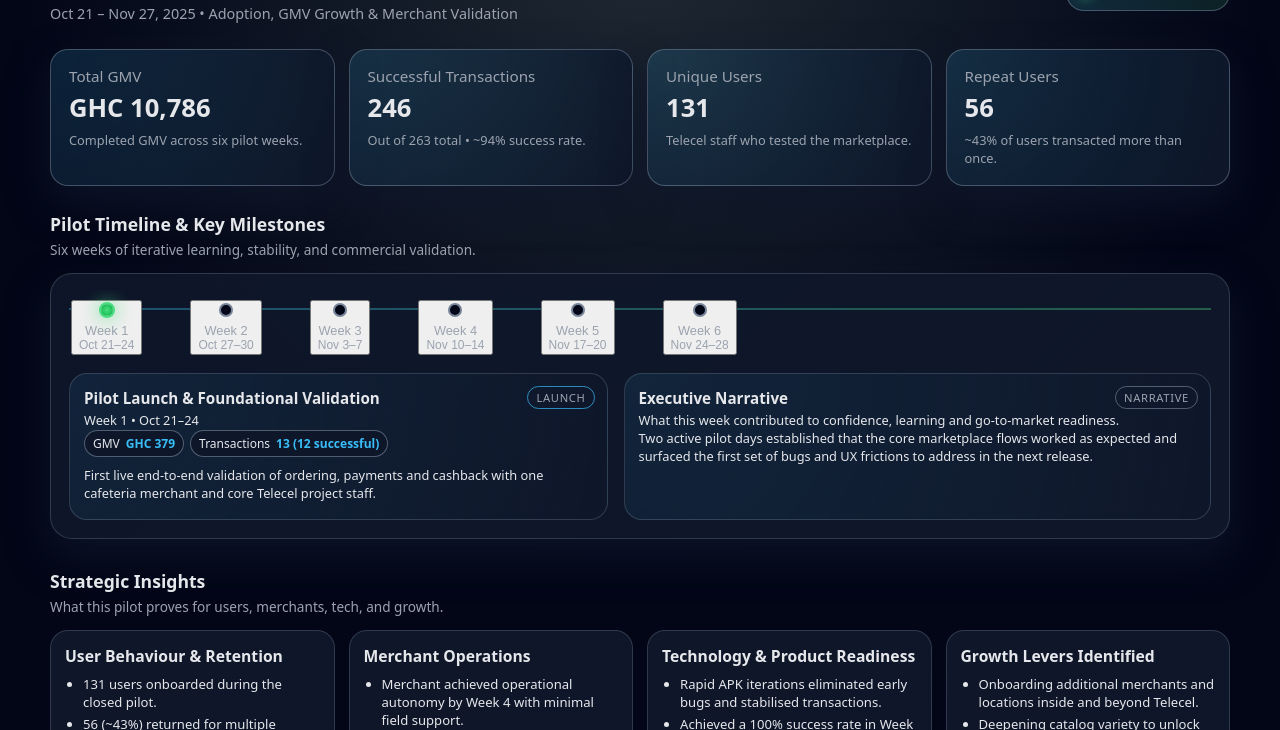
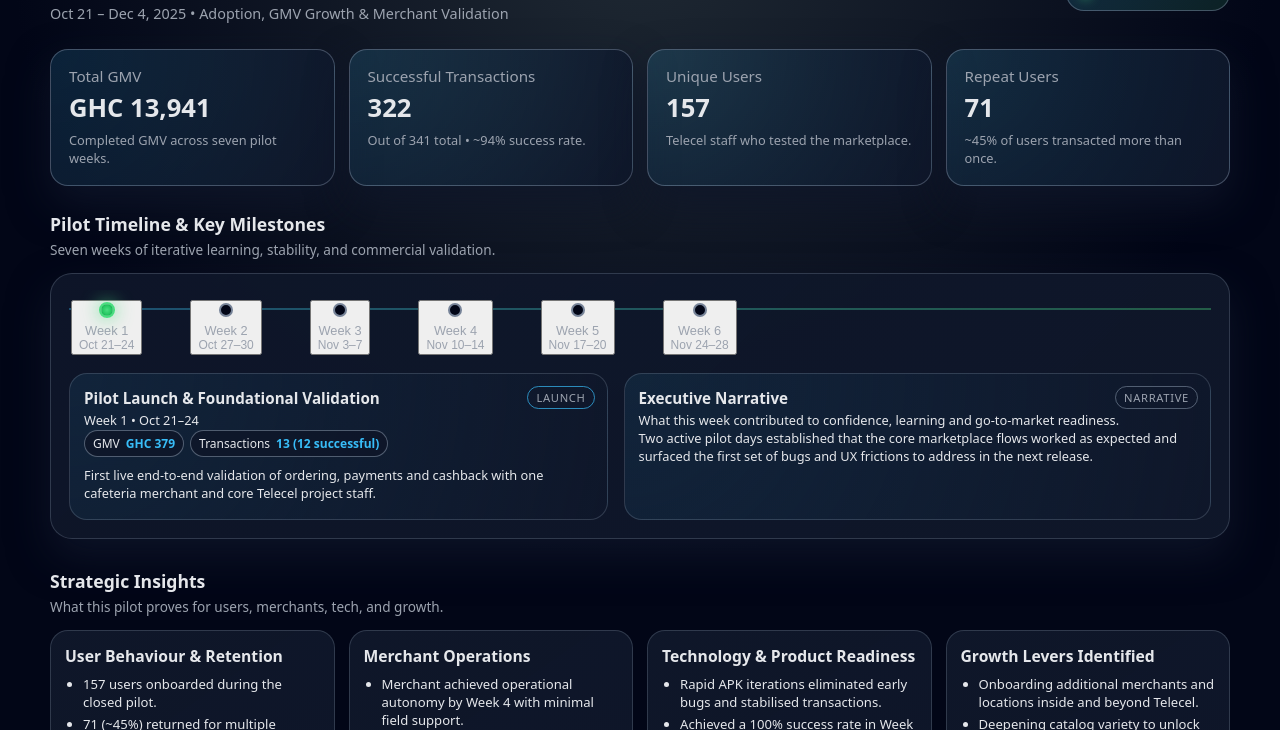
Before and after one commit to kwameday/telecelmvptimeline, a plain HTML site: page index.html in a window 1280 px wide. Shown: the part 69-799 px from the top of the page. Drawn offline with Linux system fonts and the light colour scheme.

Commit message:
Update index.html

```diff
--- a/index.html
+++ b/index.html
@@ -11,7 +11,7 @@
     <header class="app-header">
       <div>
         <h1>Telecel Marketplace Pilot Overview</h1>
-        <p class="subtitle">Oct 21 &ndash; Nov 27, 2025 &bull; Adoption, GMV Growth &amp; Merchant Validation</p>
+        <p class="subtitle">Oct 21 &ndash; Dec 4, 2025 &bull; Adoption, GMV Growth &amp; Merchant Validation</p>
       </div>
       <div class="brand-tag">
         <span class="brand-dot"></span>
@@ -24,23 +24,23 @@
       <section class="kpi-section">
         <article class="kpi-card">
           <h2>Total GMV</h2>
-          <p class="kpi-value">GHC 10,786</p>
-          <p class="kpi-caption">Completed GMV across six pilot weeks.</p>
+          <p class="kpi-value">GHC 13,941</p>
+          <p class="kpi-caption">Completed GMV across seven pilot weeks.</p>
         </article>
         <article class="kpi-card">
           <h2>Successful Transactions</h2>
-          <p class="kpi-value">246</p>
-          <p class="kpi-caption">Out of 263 total &bull; ~94% success rate.</p>
+          <p class="kpi-value">322</p>
+          <p class="kpi-caption">Out of 341 total &bull; ~94% success rate.</p>
         </article>
         <article class="kpi-card">
           <h2>Unique Users</h2>
-          <p class="kpi-value">131</p>
+          <p class="kpi-value">157</p>
           <p class="kpi-caption">Telecel staff who tested the marketplace.</p>
         </article>
         <article class="kpi-card">
           <h2>Repeat Users</h2>
-          <p class="kpi-value">56</p>
-          <p class="kpi-caption">~43% of users transacted more than once.</p>
+          <p class="kpi-value">71</p>
+          <p class="kpi-caption">~45% of users transacted more than once.</p>
         </article>
       </section>
 
@@ -48,7 +48,7 @@
       <section class="timeline-section">
         <div class="section-header">
           <h2>Pilot Timeline &amp; Key Milestones</h2>
-          <p>Six weeks of iterative learning, stability, and commercial validation.</p>
+          <p>Seven weeks of iterative learning, stability, and commercial validation.</p>
         </div>
 
         <div class="timeline-wrapper">
@@ -71,8 +71,8 @@
           <article class="insight-card">
             <h3>User Behaviour &amp; Retention</h3>
             <ul>
-              <li>131 users onboarded during the closed pilot.</li>
-              <li>56 (~43%) returned for multiple transactions, signaling early retention.</li>
+              <li>157 users onboarded during the closed pilot.</li>
+              <li>71 (~45%) returned for multiple transactions, signaling early retention.</li>
               <li>Cashback incentives strongly influenced repeat usage.</li>
               <li>Breakfast introduction extended activity beyond the traditional lunch window.</li>
             </ul>
```
